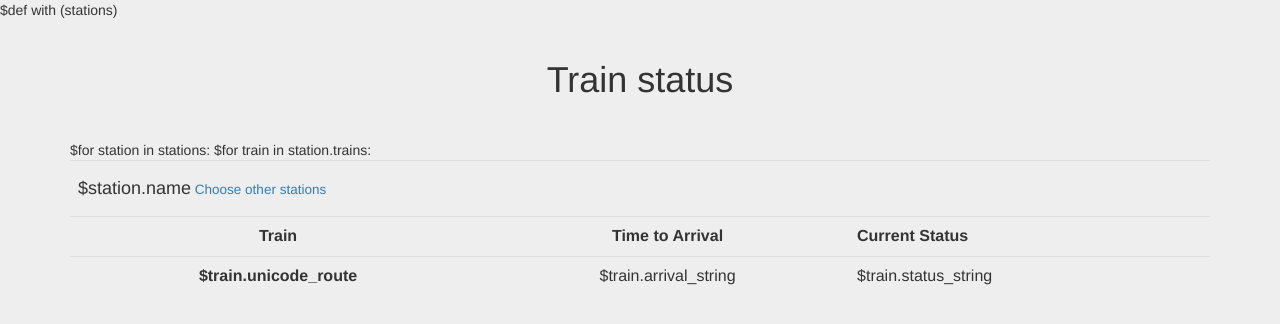
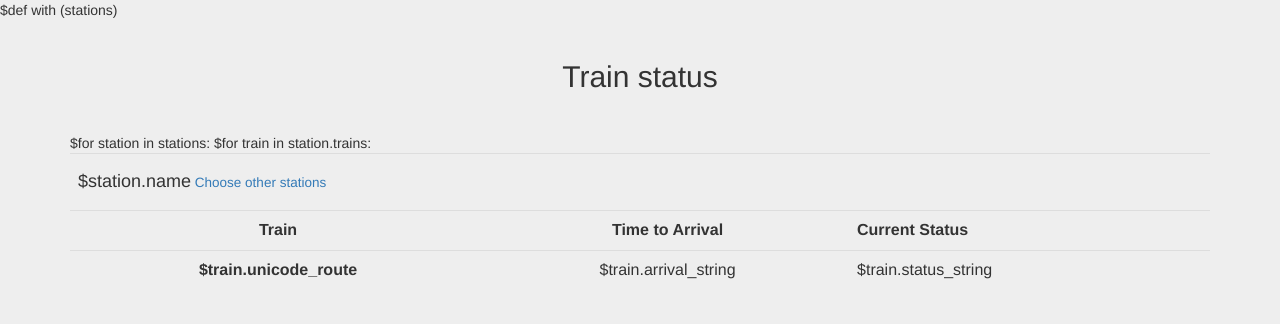
Before and after one commit to jamadeo/traintime, a Python web app: template templates/arrivals.html in a window 1280 px wide. Shown: the top 324 px of the page. Run offline with Jinja, Linux system fonts and the light colour scheme; the template is opened without the code that fills it, so the values that code supplies are empty; some libraries are stand-ins or nearby versions.

Commit message:
Decrease header size

```diff
--- a/assets/css/arrivals.css
+++ b/assets/css/arrivals.css
@@ -4,7 +4,7 @@
     background-color: #eee;
 }
 
-h1 {
+h1, h2 {
     text-align: center;
 }
 
--- a/templates/arrivals.html
+++ b/templates/arrivals.html
@@ -19,7 +19,7 @@
     <div class="container">
 
       <div class="page-header">
-        <h1>Train status</h1>
+        <h2>Train status</h2>
       </div>
 
       <table class="table">
```
